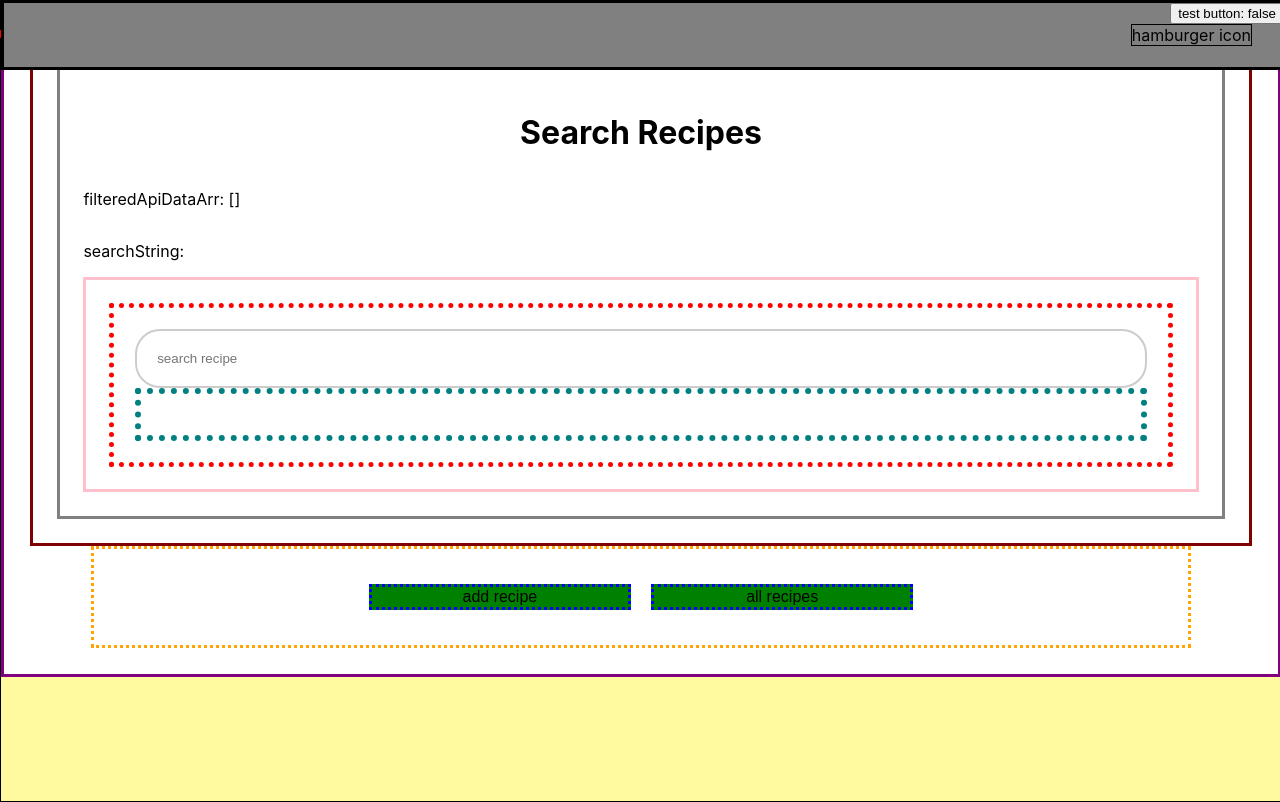
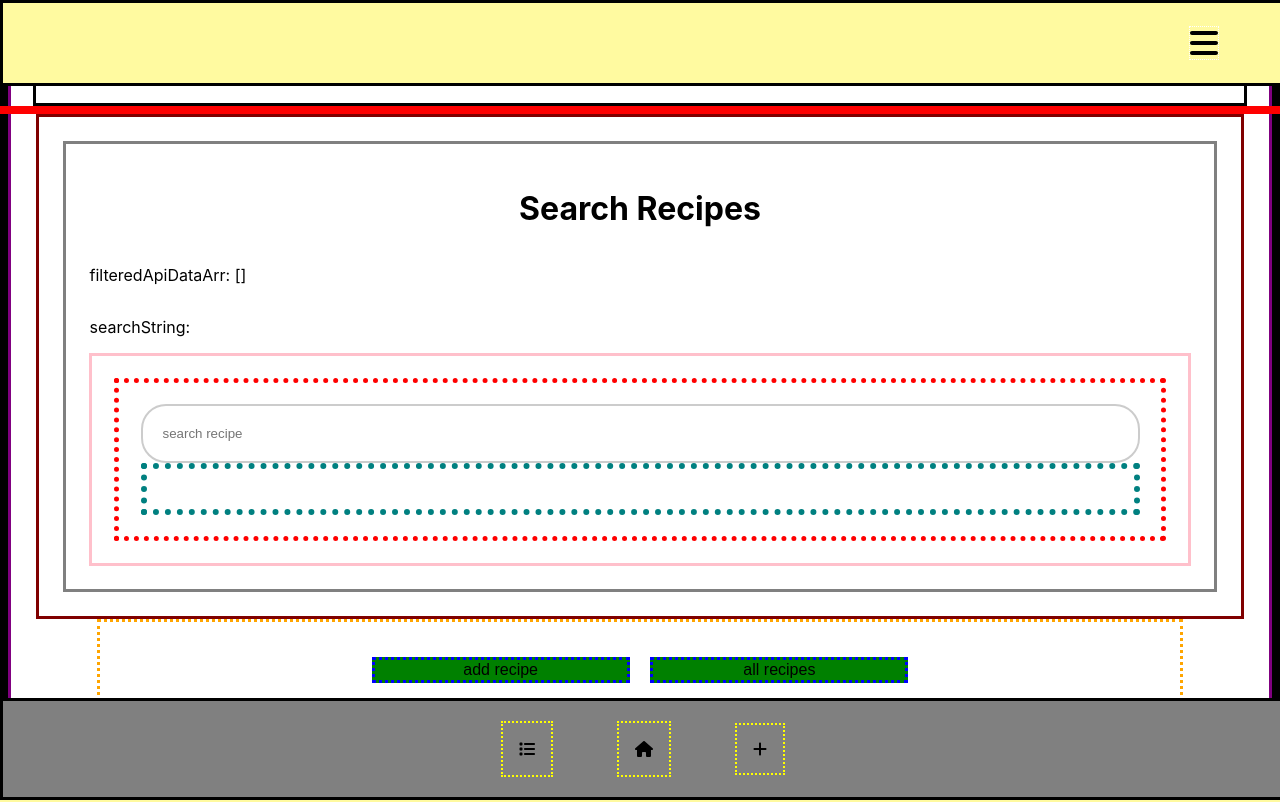
Before and after one commit to cameron-hall9292/template, a Vue app: page / in a window 1280 px wide. Built offline with nearby package versions, Linux system fonts and the light colour scheme.

Commit message:
added icons from font-awesome npm library customized both navbars

```diff
--- a/package.json
+++ b/package.json
@@ -9,6 +9,11 @@
     "preview": "vite preview"
   },
   "dependencies": {
+    "@fortawesome/fontawesome-svg-core": "^6.7.2",
+    "@fortawesome/free-brands-svg-icons": "^6.7.2",
+    "@fortawesome/free-regular-svg-icons": "^6.7.2",
+    "@fortawesome/free-solid-svg-icons": "^6.7.2",
+    "@fortawesome/vue-fontawesome": "^3.0.8",
     "vue": "^3.5.13"
   },
   "devDependencies": {
--- a/src/App.vue
+++ b/src/App.vue
@@ -10,6 +10,8 @@ import UpdateRecipe2 from './components/UpdateRecipe2.vue';
 
 
 import NavBar from './components/NavBar.vue';
+
+import BottomNav from './components/BottomNav.vue';
 
 
 import Read from './components/ReadRecipe.vue';
@@ -130,10 +132,7 @@ provide<mode>("appMode", appMode)
   <div id="father-container">
 
 
-    <!-- <div class="spacer">spacer</div>
-    <div class="navbar">
-      <div id="hamburger-icon">hamburger icon</div>
-      </div> -->
+     <div class="spacer">spacer</div>
 
     <NavBar home="Home" index="Index" add="Add"></NavBar>
 
@@ -175,6 +174,8 @@ provide<mode>("appMode", appMode)
       <button v-if="appMode.mode === appModes.read" class="button" @click="appMode.change(appModes.delete)">delete recipe</button>
 
     </div>
+
+    <BottomNav home="Home" index="Index" add="Add"></BottomNav>
 </div>
 
 
--- /dev/null
+++ b/src/components/BottomNav.vue
@@ -0,0 +1,118 @@
+
+<script setup lang="ts">
+
+
+import { ref, type Ref, inject } from "vue";
+
+
+import { type mode } from '../interfaces/interface';
+
+import { appModes } from '../interfaces/appModes';
+
+import { FontAwesomeIcon } from '@fortawesome/vue-fontawesome'
+
+const appMode = inject<mode>("appMode");
+
+interface Props
+{
+    home: string,
+    index: string,
+    add: string,
+
+}
+
+const navbar = ref(null);
+
+let isActive: Ref<boolean> = ref(false);
+
+const { home, index, add }= defineProps<Props>()
+
+
+const toggleActiveState = (): Ref<boolean> =>
+{
+    isActive.value = !isActive.value;
+    return isActive.value
+}
+
+
+const navigate = (mode) =>
+{
+    toggleActiveState();
+    appMode.change(mode);
+}
+
+</script>
+
+
+
+
+<template>
+
+
+    <div id="nav-container">
+        <nav ref="nav" class="nav" :class="{ active: isActive}"  >
+                <span @click="navigate(appModes.index)">
+                    <FontAwesomeIcon icon="fa-solid fa-list" />
+                </span>
+                <span @click="navigate(appModes.find)">
+                    <FontAwesomeIcon icon="fa-solid fa-house" />
+                </span>
+                <span id="add" @click="navigate(appModes.create)">
+
+                    <FontAwesomeIcon icon="fa-solid fa-plus" />
+                </span>
+        </nav>
+
+    </div>
+
+</template>
+
+<style scoped>
+
+
+
+#nav-container
+{
+    display: flex;
+    flex-direction: center;
+    align-items: center;
+    border: 4px solid red;
+    width: 100vw;
+}
+
+.nav
+{
+  display: flex;
+  flex-direction: row;
+  justify-content: center;
+  align-items: center;
+  width: 100%;
+  height: 6em;
+  border: 3px solid black;
+  position: fixed;
+  bottom: 0;
+  background-color: gray;
+  font-size: 1em;
+}
+
+.nav span
+{
+    border: 2px dotted yellow;
+    margin: 2em;
+    padding: 1em;
+}
+
+#add
+{
+
+    display: flex;
+    flex-direction: column;
+    justify-content: center;
+    align-items: center;
+
+}
+
+
+
+
+</style>
--- a/src/components/NavBar.vue
+++ b/src/components/NavBar.vue
@@ -2,7 +2,16 @@
 <script setup lang="ts">
 
 
-import { ref, type Ref, onMounted, onBeforeUnmount } from "vue";
+import { ref, type Ref, onMounted, onBeforeUnmount, inject } from "vue";
+
+
+import { type mode } from '../interfaces/interface';
+
+import { appModes } from '../interfaces/appModes';
+
+import { FontAwesomeIcon } from '@fortawesome/vue-fontawesome'
+
+const appMode = inject<mode>("appMode");
 
 interface Props
 {
@@ -45,6 +54,14 @@ onMounted(() =>
 onBeforeUnmount(() => {
   document.removeEventListener("click", handleClickOutsideNav);
 });
+
+
+const navigate = (mode) =>
+{
+    toggleActiveState();
+    appMode.change(mode);
+}
+
 </script>
 
 
@@ -56,18 +73,15 @@ onBeforeUnmount(() => {
     <div id="navbar-container">
 
         <nav ref="navbar" class="navbar" :class="{ active: isActive}"  >
-            <div id="hamburger-icon" :class="{active: isActive}">hamburger icon
-                <span></span>
-                <span></span>
-                <span></span>
+            <div id="hamburger-icon" :class="{active: isActive}" @click="toggleActiveState">
+                <FontAwesomeIcon icon="fa-solid fa-bars" />
             </div>
             <ul class="nav-menu" id="nav-menu" :class="{ active: isActive }">
-                <li>{{ home }}</li>
-                <li>{{ index }}</li>
-                <li>{{ add }}</li>
+                <li @click="navigate(appModes.find)">{{ home }}</li>
+                <li @click="navigate(appModes.index)"> {{ index }}</li>
+                <li @click="navigate(appModes.create)">{{ add }}</li>
             </ul>
 
-    <button id="test-button" @click="toggleActiveState">test button: {{ isActive }}</button>
         </nav>
 
     </div>
@@ -100,12 +114,13 @@ onBeforeUnmount(() => {
   justify-content: right;
   align-items: center;
   width: 100%;
-  height: 4em;
+  height: 5em;
   border: 3px solid black;
   position: fixed;
   top: 0;
   z-index: 1;
-  background-color: gray;
+  /* background-color: gray; */
+  background-color: #FFFAA0;
   font-size: 1em;
 }
 .navbar.active
@@ -158,12 +173,16 @@ onBeforeUnmount(() => {
 
 #hamburger-icon
 {
-  border: 1px solid black;
+  border: 1px dotted white;
   display: flex;
+  flex-direction: row;
   justify-content: right;
   align-items: right;
   margin: 2em;
+  padding: 0em;
+  font-size: 2em;
 }
+
 
 #hamburger-icon.active
 {
--- a/src/main.ts
+++ b/src/main.ts
@@ -1,5 +1,20 @@
 import { createApp } from 'vue'
 import './style.css'
 import App from './App.vue'
+/* import the fontawesome core */
+import { library } from '@fortawesome/fontawesome-svg-core'
 
-createApp(App).mount('#app')
+
+/* import font awesome icon component */
+import { FontAwesomeIcon } from '@fortawesome/vue-fontawesome'
+
+/* import specific icons */
+import { faUserSecret } from '@fortawesome/free-solid-svg-icons'
+
+import { fas } from '@fortawesome/free-solid-svg-icons'
+/* add icons to the library */
+library.add(faUserSecret, fas)
+
+createApp(App)
+.component('font-awesome-icon', FontAwesomeIcon)
+.mount('#app')
--- a/src/style.css
+++ b/src/style.css
@@ -19,9 +19,7 @@ body {
 
   margin: 0;
   padding: 0;
-  width: 100vw;
-  height: 100vh;
-  border: 1px solid black;
+  border: 8px solid black;
   font-size: 1em;
   background-color: #FFFAA0;
 
```
Also changed, not shown: 1 other file (tests, documents, lock files or other folders). Lines whose indentation alone changed are shown as unchanged.
